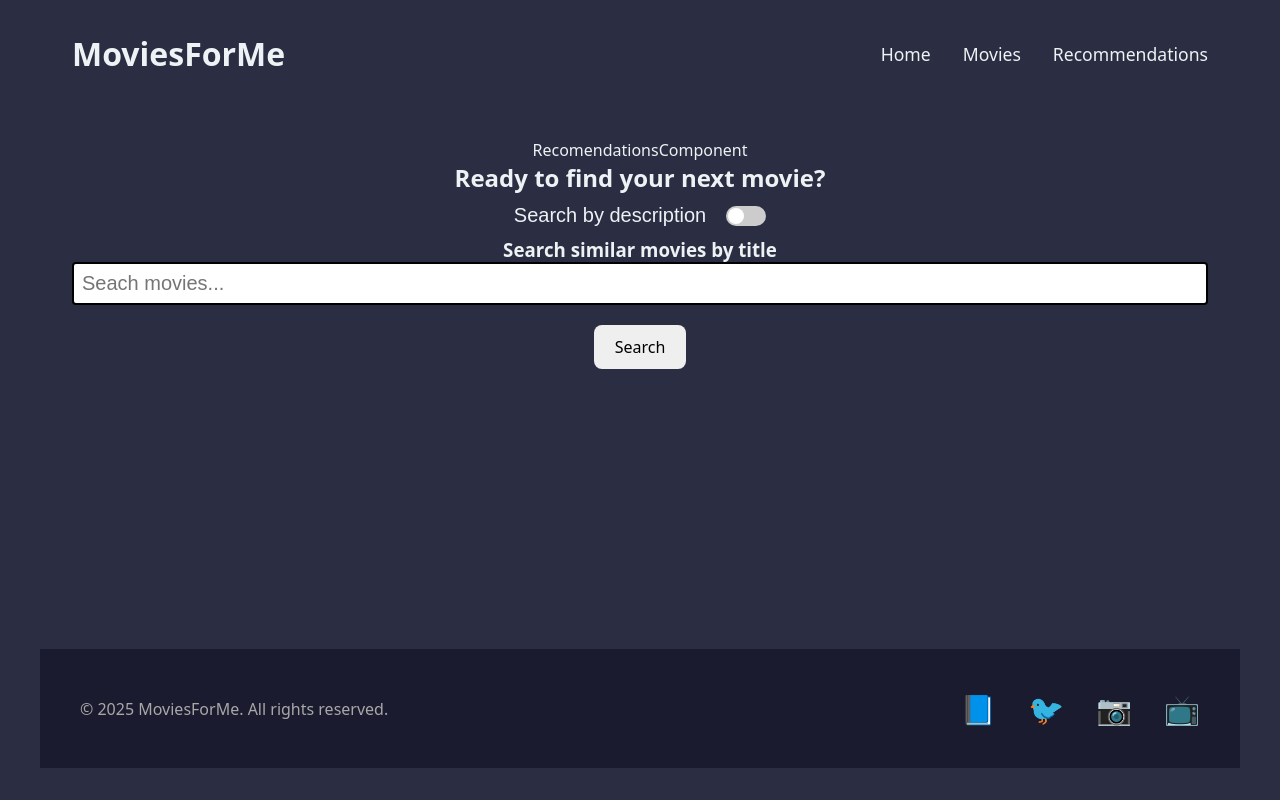
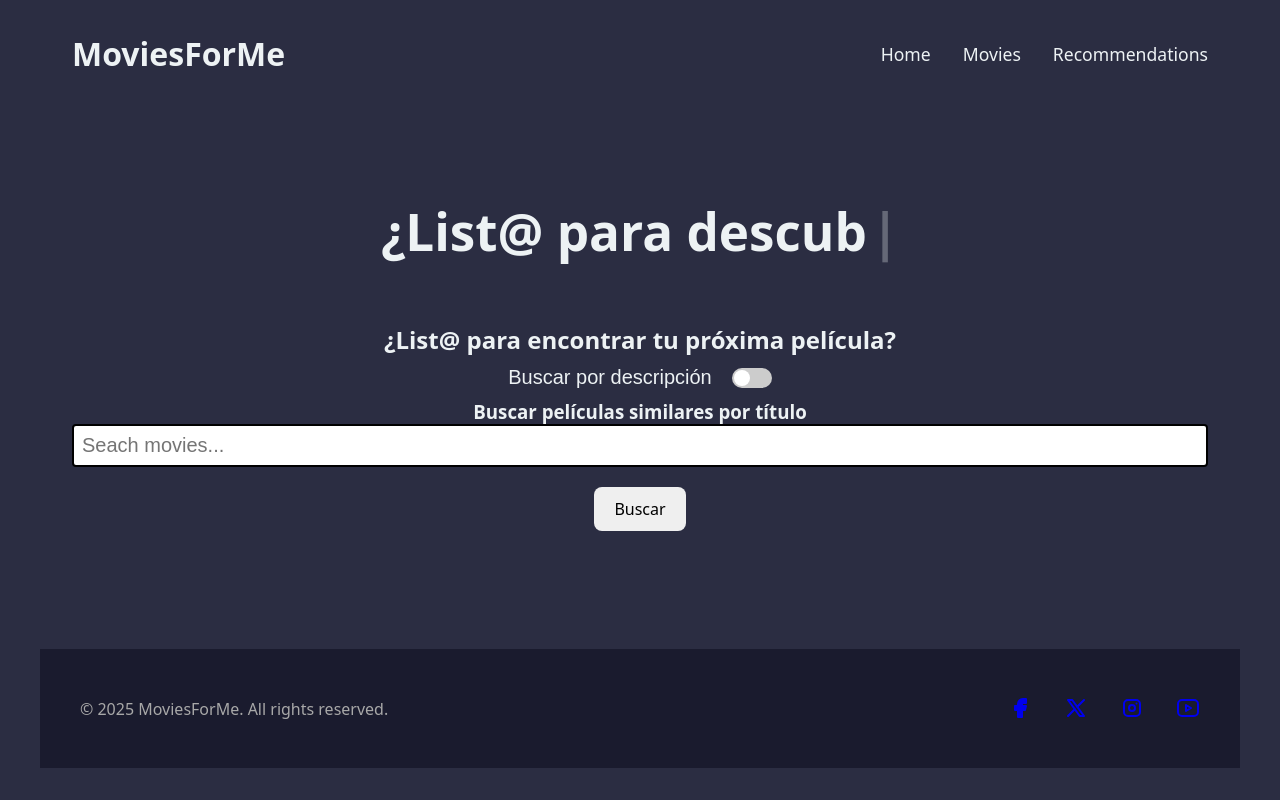
Before and after one commit to Carlos56g/PIA_FrontEnd, a React (Vite) app in the folder Client/ReactProject/: page / in a window 1280 px wide. Built offline with nearby package versions, Linux system fonts and the light colour scheme.

Commit message:
Text Type and footer

```diff
--- a/Client/ReactProject/package.json
+++ b/Client/ReactProject/package.json
@@ -11,6 +11,8 @@
   },
   "dependencies": {
     "axios": "^1.13.2",
+    "gsap": "^3.13.0",
+    "ogl": "^1.0.11",
     "react": "^19.2.0",
     "react-dom": "^19.2.0"
   },
--- /dev/null
+++ b/Client/ReactProject/src/Components/Elements/TextType.css
@@ -0,0 +1,14 @@
+.text-type {
+  display: inline-block;
+  white-space: pre-wrap;
+}
+
+.text-type__cursor {
+  margin-left: 0.25rem;
+  display: inline-block;
+  opacity: 1;
+}
+
+.text-type__cursor--hidden {
+  display: none;
+}
--- /dev/null
+++ b/Client/ReactProject/src/Components/Elements/TextType.tsx
@@ -0,0 +1,200 @@
+import { useEffect, useRef, useState, createElement, useMemo, useCallback } from 'react';
+import type { ElementType } from 'react';
+import { gsap } from 'gsap';
+import './TextType.css';
+
+interface TextTypeProps {
+  className?: string;
+  showCursor?: boolean;
+  hideCursorWhileTyping?: boolean;
+  cursorCharacter?: string | React.ReactNode;
+  cursorBlinkDuration?: number;
+  cursorClassName?: string;
+  text: string | string[];
+  as?: ElementType;
+  typingSpeed?: number;
+  initialDelay?: number;
+  pauseDuration?: number;
+  deletingSpeed?: number;
+  loop?: boolean;
+  textColors?: string[];
+  variableSpeed?: { min: number; max: number };
+  onSentenceComplete?: (sentence: string, index: number) => void;
+  startOnVisible?: boolean;
+  reverseMode?: boolean;
+}
+
+const TextType = ({
+  text,
+  as: Component = 'div',
+  typingSpeed = 50,
+  initialDelay = 0,
+  pauseDuration = 2000,
+  deletingSpeed = 30,
+  loop = true,
+  className = '',
+  showCursor = true,
+  hideCursorWhileTyping = false,
+  cursorCharacter = '|',
+  cursorClassName = '',
+  cursorBlinkDuration = 0.5,
+  textColors = [],
+  variableSpeed,
+  onSentenceComplete,
+  startOnVisible = false,
+  reverseMode = false,
+  ...props
+}: TextTypeProps & React.HTMLAttributes<HTMLElement>) => {
+  const [displayedText, setDisplayedText] = useState('');
+  const [currentCharIndex, setCurrentCharIndex] = useState(0);
+  const [isDeleting, setIsDeleting] = useState(false);
+  const [currentTextIndex, setCurrentTextIndex] = useState(0);
+  const [isVisible, setIsVisible] = useState(!startOnVisible);
+  const cursorRef = useRef<HTMLSpanElement>(null);
+  const containerRef = useRef<HTMLElement>(null);
+
+  const textArray = useMemo(() => (Array.isArray(text) ? text : [text]), [text]);
+
+  const getRandomSpeed = useCallback(() => {
+    if (!variableSpeed) return typingSpeed;
+    const { min, max } = variableSpeed;
+    return Math.random() * (max - min) + min;
+  }, [variableSpeed, typingSpeed]);
+
+  const getCurrentTextColor = () => {
+    if (textColors.length === 0) return;
+    return textColors[currentTextIndex % textColors.length];
+  };
+
+  useEffect(() => {
+    if (!startOnVisible || !containerRef.current) return;
+
+    const observer = new IntersectionObserver(
+      entries => {
+        entries.forEach(entry => {
+          if (entry.isIntersecting) {
+            setIsVisible(true);
+          }
+        });
+      },
+      { threshold: 0.1 }
+    );
+
+    observer.observe(containerRef.current);
+    return () => observer.disconnect();
+  }, [startOnVisible]);
+
+  useEffect(() => {
+    if (showCursor && cursorRef.current) {
+      gsap.set(cursorRef.current, { opacity: 1 });
+      gsap.to(cursorRef.current, {
+        opacity: 0,
+        duration: cursorBlinkDuration,
+        repeat: -1,
+        yoyo: true,
+        ease: 'power2.inOut'
+      });
+    }
+  }, [showCursor, cursorBlinkDuration]);
+
+  useEffect(() => {
+    if (!isVisible) return;
+
+    let timeout: number;
+
+    const currentText = textArray[currentTextIndex];
+    const processedText = reverseMode ? currentText.split('').reverse().join('') : currentText;
+
+    const executeTypingAnimation = () => {
+      if (isDeleting) {
+        if (displayedText === '') {
+          setIsDeleting(false);
+          if (currentTextIndex === textArray.length - 1 && !loop) {
+            return;
+          }
+
+          if (onSentenceComplete) {
+            onSentenceComplete(textArray[currentTextIndex], currentTextIndex);
+          }
+
+          setCurrentTextIndex(prev => (prev + 1) % textArray.length);
+          setCurrentCharIndex(0);
+          timeout = setTimeout(() => {}, pauseDuration);
+        } else {
+          timeout = setTimeout(() => {
+            setDisplayedText(prev => prev.slice(0, -1));
+          }, deletingSpeed);
+        }
+      } else {
+        if (currentCharIndex < processedText.length) {
+          timeout = setTimeout(
+            () => {
+              setDisplayedText(prev => prev + processedText[currentCharIndex]);
+              setCurrentCharIndex(prev => prev + 1);
+            },
+            variableSpeed ? getRandomSpeed() : typingSpeed
+          );
+        } else if (textArray.length >= 1) {
+          if (!loop && currentTextIndex === textArray.length - 1) return;
+          timeout = setTimeout(() => {
+            setIsDeleting(true);
+          }, pauseDuration);
+        }
+      }
+    };
+
+    if (currentCharIndex === 0 && !isDeleting && displayedText === '') {
+      timeout = setTimeout(executeTypingAnimation, initialDelay);
+    } else {
+      executeTypingAnimation();
+    }
+
+    return () => clearTimeout(timeout);
+  }, [
+    currentCharIndex,
+    displayedText,
+    isDeleting,
+    typingSpeed,
+    deletingSpeed,
+    pauseDuration,
+    textArray,
+    currentTextIndex,
+    loop,
+    initialDelay,
+    isVisible,
+    reverseMode,
+    variableSpeed,
+    onSentenceComplete,
+    getRandomSpeed
+  ]);
+
+  const shouldHideCursor =
+    hideCursorWhileTyping && (currentCharIndex < textArray[currentTextIndex].length || isDeleting);
+
+  return createElement(
+    Component,
+    {
+      ref: containerRef,
+      className: `text-type ${className}`,
+      ...props
+    },
+    createElement(
+      'span',
+      {
+        className: 'text-type__content',
+        style: { color: getCurrentTextColor() || 'inherit' }
+      },
+      displayedText
+    ),
+    showCursor && createElement(
+      'span',
+      {
+        ref: cursorRef,
+        className: `text-type__cursor ${cursorClassName} ${shouldHideCursor ? 'text-type__cursor--hidden' : ''}`
+      },
+      cursorCharacter
+    )
+  );
+};
+
+export default TextType;
--- a/Client/ReactProject/src/Components/Sections/Footer.css
+++ b/Client/ReactProject/src/Components/Sections/Footer.css
@@ -68,7 +68,6 @@
   }
 
   .footer-content {
-    max-width: 1200px;
     margin: 0 auto;
     width: 100%;
   }
@@ -77,10 +76,3 @@
     font-size: 1.8rem;
   }
 }
-
-/* LARGE DESKTOP - min-width: 1440px */
-@media (min-width: 1440px) {
-  .footer-content {
-    max-width: 1400px;
-  }
-}
--- a/Client/ReactProject/src/Components/Sections/Footer.tsx
+++ b/Client/ReactProject/src/Components/Sections/Footer.tsx
@@ -6,10 +6,10 @@ export default function Footer() {
             <div className="footer-content">
                 <p>&copy; 2025 MoviesForMe. All rights reserved.</p>
                 <div className="footer-social">
-                    <a href="#facebook" aria-label="Facebook">📘</a>
-                    <a href="#twitter" aria-label="Twitter">🐦</a>
-                    <a href="#instagram" aria-label="Instagram">📷</a>
-                    <a href="#youtube" aria-label="YouTube">📺</a>
+                    <a href="#facebook" aria-label="Facebook"><svg xmlns="http://www.w3.org/2000/svg" width="24" height="24" viewBox="0 0 24 24" fill="currentColor" className="icon icon-tabler icons-tabler-filled icon-tabler-brand-facebook"><path stroke="none" d="M0 0h24v24H0z" fill="none"/><path d="M18 2a1 1 0 0 1 .993 .883l.007 .117v4a1 1 0 0 1 -.883 .993l-.117 .007h-3v1h3a1 1 0 0 1 .991 1.131l-.02 .112l-1 4a1 1 0 0 1 -.858 .75l-.113 .007h-2v6a1 1 0 0 1 -.883 .993l-.117 .007h-4a1 1 0 0 1 -.993 -.883l-.007 -.117v-6h-2a1 1 0 0 1 -.993 -.883l-.007 -.117v-4a1 1 0 0 1 .883 -.993l.117 -.007h2v-1a6 6 0 0 1 5.775 -5.996l.225 -.004h3z" /></svg></a>
+                    <a href="#twitter" aria-label="Twitter"><svg xmlns="http://www.w3.org/2000/svg" width="24" height="24" viewBox="0 0 24 24" fill="none" stroke="currentColor" stroke-width="2" stroke-linecap="round" stroke-linejoin="round" className="icon icon-tabler icons-tabler-outline icon-tabler-brand-x"><path stroke="none" d="M0 0h24v24H0z" fill="none"/><path d="M4 4l11.733 16h4.267l-11.733 -16z" /><path d="M4 20l6.768 -6.768m2.46 -2.46l6.772 -6.772" /></svg></a>
+                    <a href="#instagram" aria-label="Instagram"><svg xmlns="http://www.w3.org/2000/svg" width="24" height="24" viewBox="0 0 24 24" fill="none" stroke="currentColor" stroke-width="2" stroke-linecap="round" stroke-linejoin="round" className="icon icon-tabler icons-tabler-outline icon-tabler-brand-instagram"><path stroke="none" d="M0 0h24v24H0z" fill="none"/><path d="M4 8a4 4 0 0 1 4 -4h8a4 4 0 0 1 4 4v8a4 4 0 0 1 -4 4h-8a4 4 0 0 1 -4 -4z" /><path d="M9 12a3 3 0 1 0 6 0a3 3 0 0 0 -6 0" /><path d="M16.5 7.5v.01" /></svg></a>
+                    <a href="#youtube" aria-label="YouTube"><svg xmlns="http://www.w3.org/2000/svg" width="24" height="24" viewBox="0 0 24 24" fill="none" stroke="currentColor" stroke-width="2" stroke-linecap="round" stroke-linejoin="round" className="icon icon-tabler icons-tabler-outline icon-tabler-brand-youtube"><path stroke="none" d="M0 0h24v24H0z" fill="none"/><path d="M2 8a4 4 0 0 1 4 -4h12a4 4 0 0 1 4 4v8a4 4 0 0 1 -4 4h-12a4 4 0 0 1 -4 -4v-8z" /><path d="M10 9l5 3l-5 3z" /></svg></a>
                 </div>
             </div>
         </div>
--- a/Client/ReactProject/src/Components/Sections/Header.tsx
+++ b/Client/ReactProject/src/Components/Sections/Header.tsx
@@ -1,4 +1,3 @@
-import React from "react";
 import './Header.css';
 
 export default function Header() {
--- /dev/null
+++ b/Client/ReactProject/src/Components/Sections/RecomendationsComponent.css
@@ -0,0 +1,47 @@
+/* MOBILE FIRST - Recommendations Component */
+.recommendations-container {
+  padding: 2rem 1rem;
+  text-align: center;
+}
+
+.hero-text {
+  font-size: 1.8rem;
+  font-weight: 700;
+  line-height: 1.2;
+  color: #edf2f4;
+  margin: 0;
+}
+
+.hero-text .text-type__cursor {
+  color: #edf2f4;
+  font-weight: bold;
+  animation: pulse 1.5s infinite;
+}
+
+@keyframes pulse {
+  0%, 50% { opacity: 1; }
+  51%, 100% { opacity: 0.3; }
+}
+
+/* TABLET - min-width: 768px */
+@media (min-width: 768px) {
+  .recommendations-container {
+    padding: 3rem 2rem;
+  }
+
+  .hero-text {
+    font-size: 2.5rem;
+  }
+}
+
+/* DESKTOP - min-width: 1024px */
+@media (min-width: 1024px) {
+  .recommendations-container {
+    padding: 4rem 2rem;
+  }
+
+  .hero-text {
+    font-size: 3.2rem;
+    line-height: 1.1;
+  }
+}
--- /dev/null
+++ b/Client/ReactProject/src/Components/Sections/RecomendationsComponent.tsx
@@ -0,0 +1,19 @@
+import './RecomendationsComponent.css';
+import TextType from '../Elements/TextType';
+
+export default function RecomendationsComponent() {
+    return (
+        <>
+            <div className="recommendations-container">
+                <TextType
+                    text={["¡Bienvenid@ a MovieForMe!", "¿List@ para descubrir nuevas películas?", "¡Disfruta tu experiencia!"]}
+                    typingSpeed={75}
+                    pauseDuration={1500}
+                    showCursor={true}
+                    cursorCharacter="|"
+                    className="hero-text"
+                />
+            </div>
+        </>
+    );
+};
--- a/Client/ReactProject/src/Components/Sections/SearchComponent.tsx
+++ b/Client/ReactProject/src/Components/Sections/SearchComponent.tsx
@@ -100,17 +100,17 @@ const SearchComponent: React.FC<SearchSectionProps> = ({
         <>
             <section className="searchSection">
 
-                <h2>Ready to find your next movie?</h2>
+                <h2>¿List@ para encontrar tu próxima película?</h2>
 
                 <ToggleSwitch
-                    label="Search by description"
+                    label="Buscar por descripción"
                     checked={searchByDescription}
                     onChange={toggleSearchByDescription}
                     disabled={inputsDisabled} />
 
                 <form onSubmit={handleSubmit}>
                     <div className={`searchSection ${searchByDescription ? 'hideSection' : 'showSection'}`}>
-                        <h3>Search similar movies by title</h3>
+                        <h3>Buscar películas similares por título</h3>
                         <SearchBar searchValue={title}
                             setSearchValue={setTitle}
                             searchAPIURL={`${movieForMeApiURL}search/title`}
@@ -120,7 +120,7 @@ const SearchComponent: React.FC<SearchSectionProps> = ({
                     </div>
 
                     <div className={`searchSection ${searchByDescription ? 'showSection' : 'hideSection'}`}>
-                        <h3>Search similar movies by description</h3>
+                        <h3>Buscar películas similares por descripción</h3>
                         <textarea value={description}
                             onChange={(e) => setDescription(e.target.value)}
                             disabled={inputsDisabled} />
@@ -128,7 +128,7 @@ const SearchComponent: React.FC<SearchSectionProps> = ({
 
                     <button type="submit"
                         disabled={inputsDisabled}>
-                        Search
+                        Buscar
                     </button>
                 </form>
             </section>
--- a/Client/ReactProject/src/LandingPage.tsx
+++ b/Client/ReactProject/src/LandingPage.tsx
@@ -3,6 +3,7 @@ import SearchComponent from './Components/Sections/SearchComponent'
 import Header from './Components/Sections/Header';
 import Footer from './Components/Sections/Footer';
 import type { MovieResponse } from "./Resources/Types";
+import RecomendationsComponent from './Components/Sections/RecomendationsComponent';
 import { useState } from 'react';
 import SearchResultsComponent from './Components/Sections/SearchResultsComponent';
 
@@ -17,7 +18,7 @@ function LandingPage() {;
       </header>
 
       <main className='main-content'>
-        <>RecomendationsComponent</>
+        <RecomendationsComponent />
 
         <SearchComponent
         setMovieForMeResponse={setMovieForMeResponse}
```
Also changed, not shown: Client/ReactProject/src/Components/Sections/SearchResultsComponent.tsx (+4 -4 lines), Client/ReactProject/src/LandingPage.css (+0 -9 lines), 1 other file (tests, documents, lock files or other folders).
